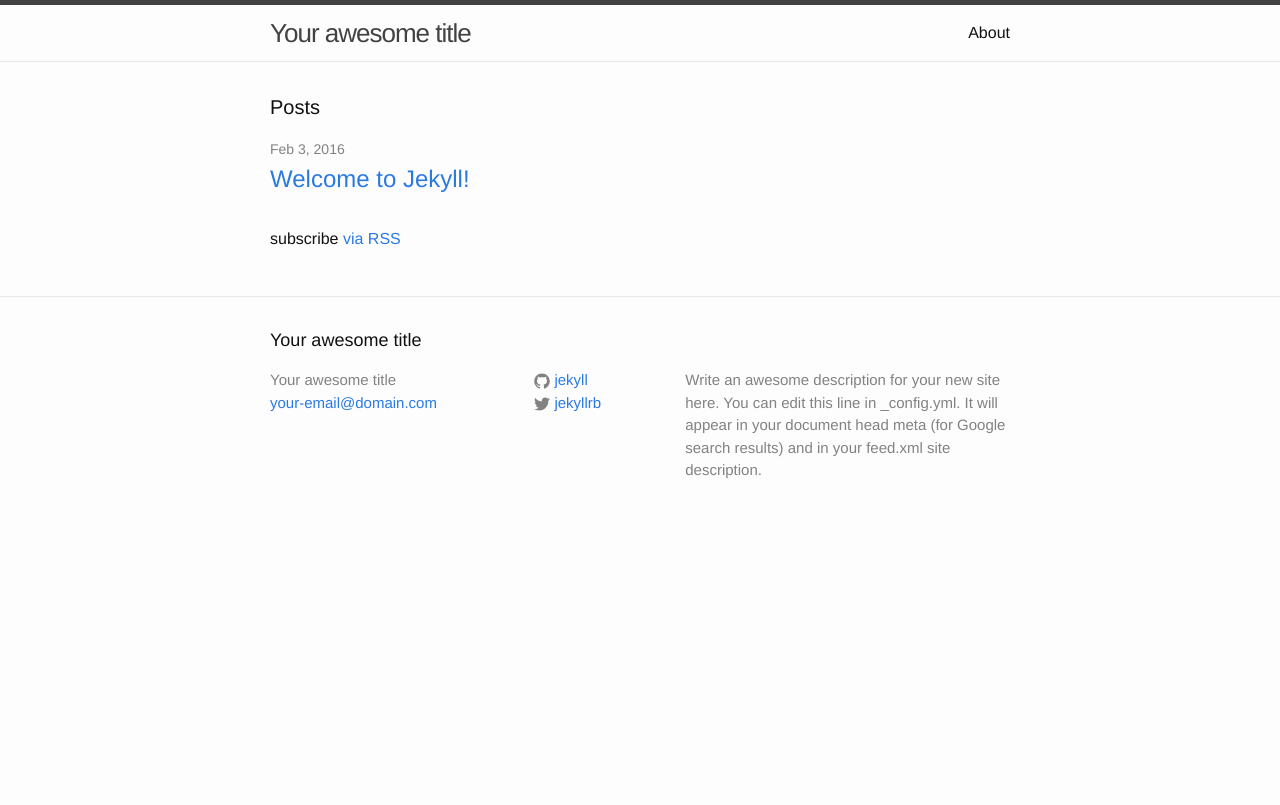
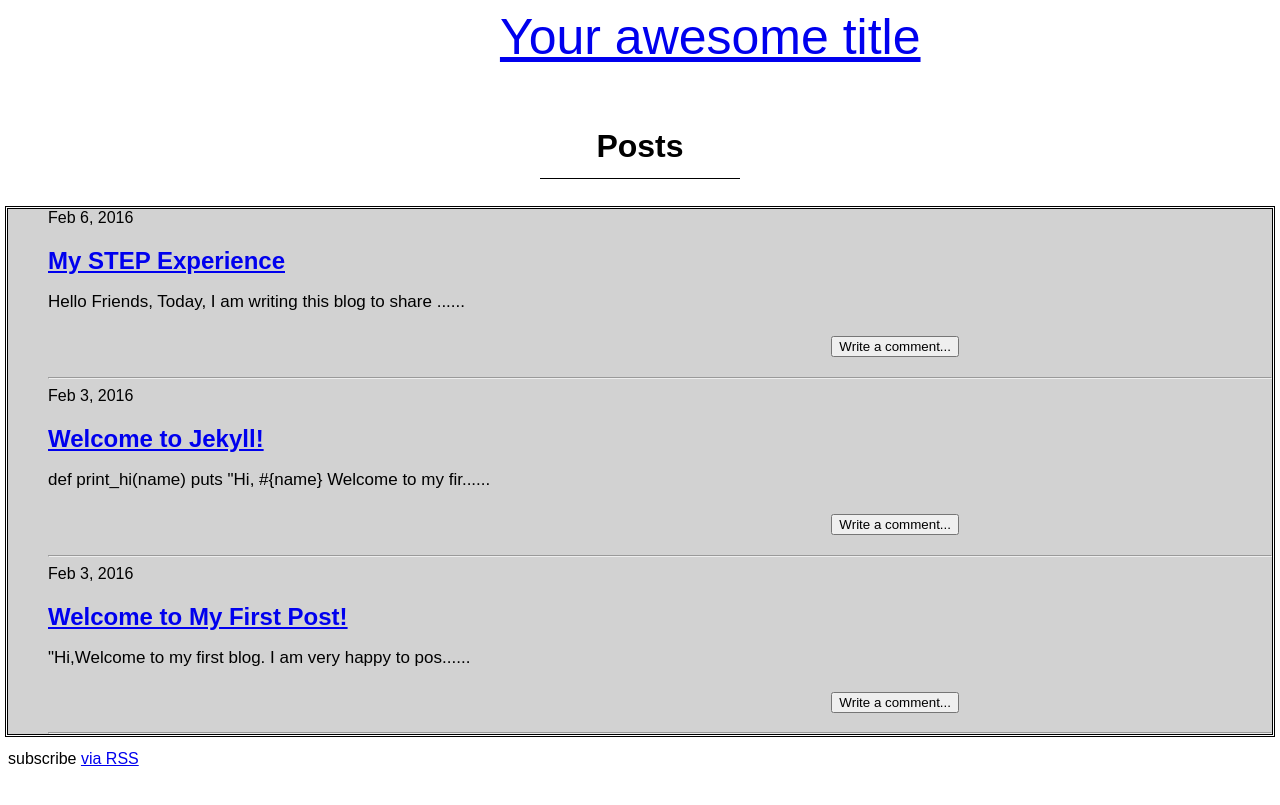
Before and after one commit to SupriyaGole/SupriyaGole.github.io, a Jekyll site: the page built from index.html, in a window 1280 px wide. Shown: the top 805 px of the page. Built offline with Jekyll 4.4.1, drawn with Linux system fonts in a browser that asks for light colours.

Commit message:
My new post about my experience in STEP

```diff
--- a/_includes/footer.html
+++ b/_includes/footer.html
@@ -1,4 +1,4 @@
-<footer class="site-footer">
+<!-- <footer class="site-footer">
 
   <div class="wrapper">
 
@@ -35,4 +35,4 @@
 
   </div>
 
-</footer>
+</footer> -->
--- a/_includes/head.html
+++ b/_includes/head.html
@@ -6,7 +6,12 @@
   <title>{% if page.title %}{{ page.title | escape }}{% else %}{{ site.title | escape }}{% endif %}</title>
   <meta name="description" content="{% if page.excerpt %}{{ page.excerpt | strip_html | strip_newlines | truncate: 160 }}{% else %}{{ site.description }}{% endif %}">
 
-  <link rel="stylesheet" href="{{ "/css/main.css" | prepend: site.baseurl }}">
+  <!-- <link rel="stylesheet" href="{{ "/css/head.css" | prepend: site.baseurl }}"> -->
+  <link rel="stylesheet" href="{{ "/css/comment.css" | prepend: site.baseurl }}">
+  <link rel="stylesheet" href="{{ "/css/header.css" | prepend: site.baseurl }}">
+  <link rel="text/html" href="{{ "comments.html" | prepend: site.baseurl }}">
+  <script src="https://ajax.googleapis.com/ajax/libs/jquery/1.12.0/jquery.min.js"></script>
+  <script type="text/javascript" src="js/index.js"></script>
   <link rel="canonical" href="{{ page.url | replace:'index.html','' | prepend: site.baseurl | prepend: site.url }}">
   <link rel="alternate" type="application/rss+xml" title="{{ site.title }}" href="{{ "/feed.xml" | prepend: site.baseurl | prepend: site.url }}">
 </head>
--- a/_includes/header.html
+++ b/_includes/header.html
@@ -5,13 +5,13 @@
     <a class="site-title" href="{{ site.baseurl }}/">{{ site.title }}</a>
 
     <nav class="site-nav">
-      <a href="#" class="menu-icon">
+      <!-- <a href="#" class="menu-icon">
         <svg viewBox="0 0 18 15">
           <path fill="#424242" d="M18,1.484c0,0.82-0.665,1.484-1.484,1.484H1.484C0.665,2.969,0,2.304,0,1.484l0,0C0,0.665,0.665,0,1.484,0 h15.031C17.335,0,18,0.665,18,1.484L18,1.484z"/>
           <path fill="#424242" d="M18,7.516C18,8.335,17.335,9,16.516,9H1.484C0.665,9,0,8.335,0,7.516l0,0c0-0.82,0.665-1.484,1.484-1.484 h15.031C17.335,6.031,18,6.696,18,7.516L18,7.516z"/>
           <path fill="#424242" d="M18,13.516C18,14.335,17.335,15,16.516,15H1.484C0.665,15,0,14.335,0,13.516l0,0 c0-0.82,0.665-1.484,1.484-1.484h15.031C17.335,12.031,18,12.696,18,13.516L18,13.516z"/>
         </svg>
-      </a>
+      </a> -->
 
       <div class="trigger">
         {% for my_page in site.pages %}
--- /dev/null
+++ b/_posts/2016-02-03-firstPost.markdown
@@ -0,0 +1,13 @@
+---
+layout: post
+title:  "Welcome to My First Post!"
+date:   2016-02-03 10:54:39 +0530
+categories: jekyll update
+---
+
+{% highlight ruby %}
+    "Hi,Welcome to my first blog. I am very happy to post my first blog using jekyll.
+   I hope you will get nice experience after reading this.This the blog which will
+   always give a latest post whichever is available in post.
+   You can use it on url 'supriyagole.github.io'"
+{% endhighlight %}
--- a/_posts/2016-02-03-welcome-to-jekyll.markdown
+++ b/_posts/2016-02-03-welcome-to-jekyll.markdown
@@ -13,6 +13,9 @@
 #=> prints 'Hi, Tom' to STDOUT.
 {% endhighlight %}
 
+
+<input type="textArea" class="sidebar-textArea" id="sidebar-textArea"/>
+
 [jekyll-docs]: http://jekyllrb.com/docs/home
 [jekyll-gh]:   https://github.com/jekyll/jekyll
 [jekyll-talk]: https://talk.jekyllrb.com/
--- /dev/null
+++ b/_posts/2016-02-06-stepExperience.markdown
@@ -0,0 +1,27 @@
+---
+layout: post
+title:  "My STEP Experience"
+date:   2016-02-06 12:48:39 +0530
+categories: jekyll update
+---
+
+  Hello Friends,
+   Today, I am writing this blog to share my experience in STEP. Before starting i should say about what a STEP is. So, STEP stands for Software Technology Excellence Program . It is 2 year program running by Thoughtworks Technologies Pvt.Ltd . The company will take almost 50 diploma holders from all over india and train them.
+   Now i will start to talk about my experience in Thoughtworks ,STEP. I got selected in Thoughtworks and i came in bangalore on 1st july 2015. The environment here is free. The people here work in openspace. The working space is not block type.
+   I got lot of learnings here. I got to learn that how to be with people whom you didnt know. Here I am working with people who are not from my state. But its fun to stay with them. i am getting lot to learn from them. I am getting to learn their language and i am understanding their language.
+   I have so many friends from  different background and we enjoy all movements together.
+   Oh, I didnt talk about out mentors. We have 2 mentors Jayanth and Vivek Haridas(Swamiji) who are teaching us programming language and so many things.
+   In that so many things i will list following things that we have learnt from them.
+   Cricket - One of my favourite game. Think is that i started liking cricket only after coming here. Because swamiji teaches the cricket from base. from how to hold bat till how to play good shots , how to hit the ball and all.
+
+   Mafiya- We plays mafiya . We were not familier with this game. But Jayanth told us about this game. And I find it more interesting while playing with bunch of people. From this game I learnt how to convince people and how to present our point in front of people if we have enough knowledge and enough evidence about topic.
+
+   They taught many things other than programming. Like about share markets, How share market works,How so many funds ,companies work. about insurance,investment and so many things about finannce. So we get a lot to learn because of that.
+
+   I didnt mension about Trishna mam. She is also one of the mentor. She is very nice. I got many learnings from her. about food habits, and if i become upset then she will concern me. She will take care of we all. All mentors takes care of we all a lot.
+
+   After coming here i started to break my confort zone. I went with my friends to kerala , The unknown state. but I enjoyed a lot. Now a days, We are working on different projects , Because of that we are getting to know the importance of team work and benifits of working in team. And with all this work also we are playing games,watching movies and enjoying a lot.
+
+   Thats all, i wanted to write.
+
+    Supriya Gole
--- /dev/null
+++ b/css/comment.css
@@ -0,0 +1,9 @@
+body{
+  font-family: sans-serif;
+}
+
+#postComment{
+    margin-left: 100px;
+    margin-top: 30px;
+    background-color:#60b044;
+}
--- /dev/null
+++ b/css/header.css
@@ -0,0 +1,63 @@
+body{
+  font-family: sans-serif;
+}
+
+.site-title{
+  width: 1000px;
+  height: 60px;
+  text-align: center;
+  font-size: 50px;
+  display: inline-block;
+  margin-left: 16%;
+}
+
+.page-link{
+  width: 1000px;
+  height: 60px;
+  text-align: right;
+  font-size: 20px;
+  margin-left: 33%;
+  display: inline-block;
+}
+
+.s2{
+  font-size: 20px;
+}
+
+.home{
+  margin: 0 auto;
+}
+
+.myPost{
+  background: #d2d2d2;
+  outline-style: double;
+}
+
+.post-list{
+  list-style-type: none;
+  margin-top: 30px;
+}
+
+.post-meta{
+  text-align: left;
+}
+
+.page-heading{
+  width: 200px;
+  height: 50px;
+  margin: 0 auto;
+  text-align: center;
+  border-bottom:1px solid black;
+}
+
+.comment{
+  /*background-color: yellow;*/
+  margin-left: 64%;
+  font-size: 20px;
+  display: inline-block;
+}
+
+.meta{
+  font-size: 17px;
+  font-weight: 300;
+}
--- a/index.html
+++ b/index.html
@@ -5,7 +5,7 @@
 <div class="home">
 
   <h1 class="page-heading">Posts</h1>
-
+  <div class="myPost">
     <ul class="post-list">
       {% for post in site.posts %}
         <li>
@@ -13,10 +13,16 @@
 
           <h2>
             <a class="post-link" href="{{ post.url | prepend: site.baseurl }}">{{ post.title }}</a>
+            <p class="meta">{{ post.excerpt | strip_html | truncate: 60 }}...</p>
+            <div class="comment">
+              <input type="submit" value="Write a comment..." id="myComment"></input>
+            </div>
           </h2>
+          <hr/>
         </li>
       {% endfor %}
     </ul>
+  </div>
 
   <p class="rss-subscribe">subscribe <a href="{{ "/feed.xml" | prepend: site.baseurl }}">via RSS</a></p>
 
--- /dev/null
+++ b/js/index.js
@@ -0,0 +1,10 @@
+$(document).ready(function(){
+  $('#myComment').click(function(){
+    window.location.href = "comments.html";
+  });
+
+  $('#postComment').click(function(){
+    var enteredComment = $('#comment').val();
+    alert(enteredComment);
+  })
+});
```
Also changed, not shown: comments.html (added, +18 -0 lines), Gemfile.lock, _includes/icon-github.svg (deleted), _includes/icon-twitter.svg (deleted). Lines whose indentation alone changed are shown as unchanged.
